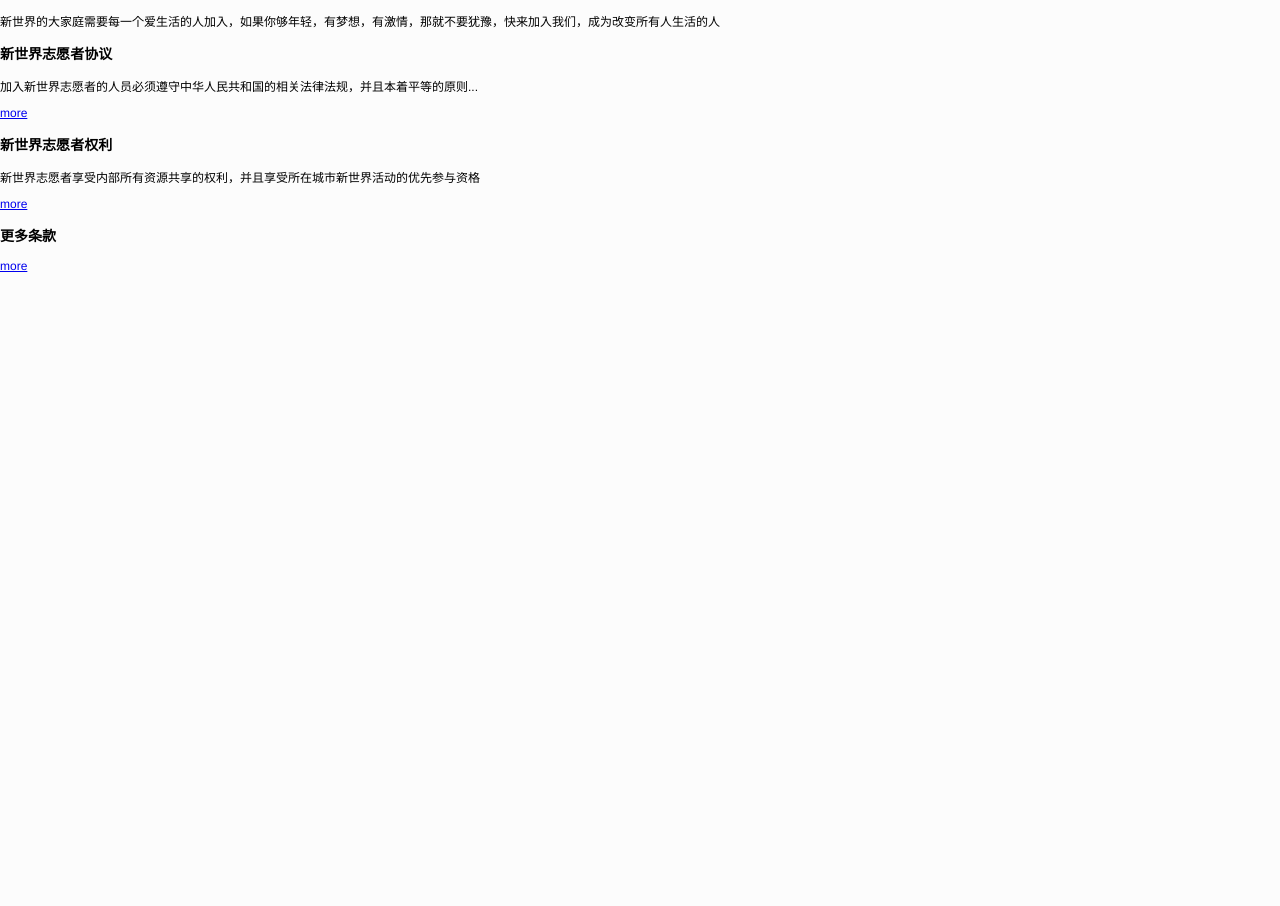
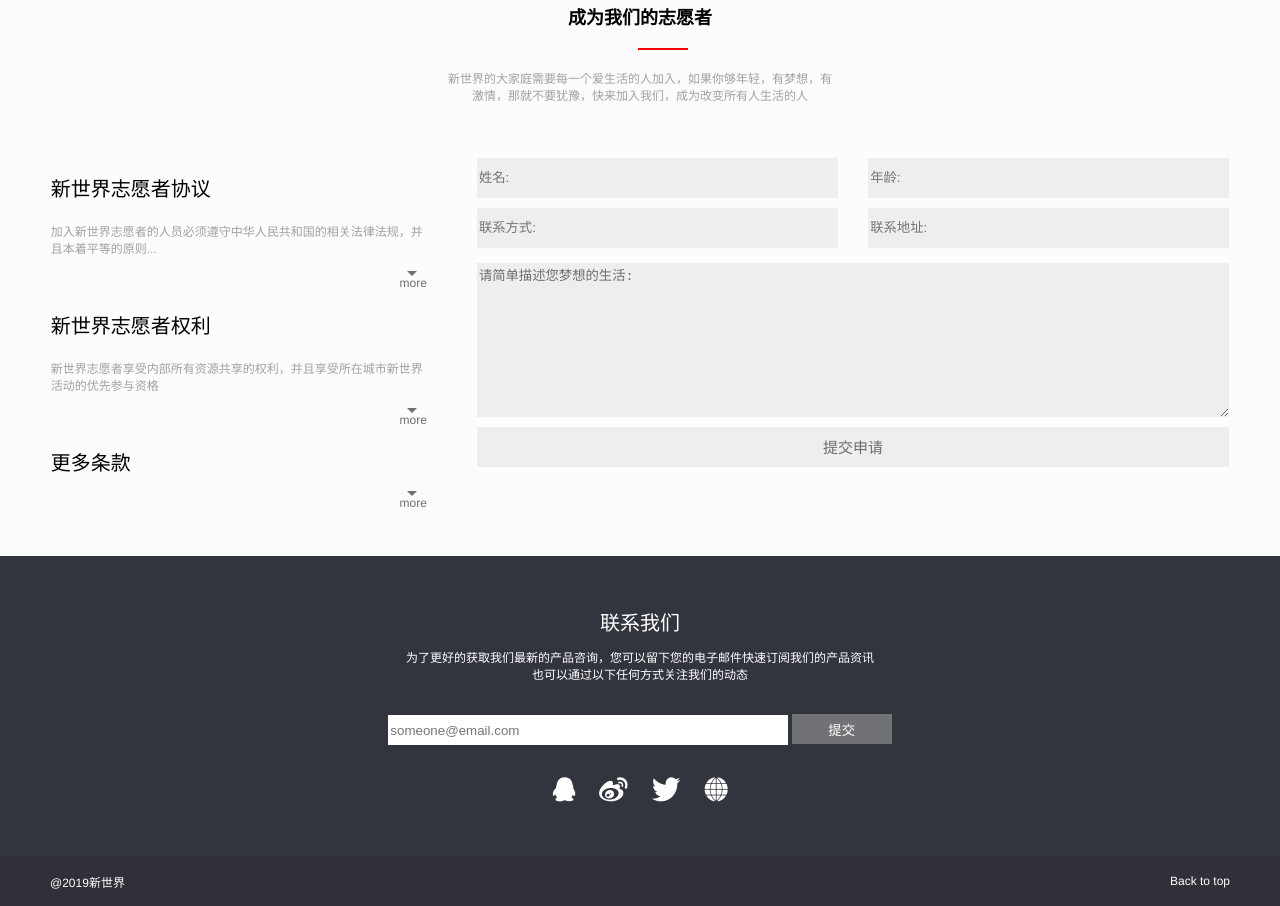
Before and after one commit to tears330/coding-lession, a plain HTML site: page lesson-3/index.html in a window 1280 px wide. Shown: the part 3154-4060 px from the top of the page. Before the commit the page ends 3427 px from the top, so only its background shows below. Drawn offline with Linux system fonts and the light colour scheme.

Commit message:
section-8

```diff
--- a/lesson-3/index.html
+++ b/lesson-3/index.html
@@ -175,6 +175,11 @@
                     新世界是个新世界新世界是个新世界新世界是个新世界新世界是个新世界
                     新世界是个新世界</p>
                 <a href="#" class="more-content">更多详情</a>
+                <div class="dot1">
+                  <span class="dot"></span>
+                  <span class="dot"></span>
+                  <span class="dot"></span>
+                </div>
             </div>
         </div>
         <div class="content-bottom">
@@ -195,7 +200,7 @@
         </div>
     </section>
     <section class="section-7">
-        <div>
+        <div class="join-text-wrapper">
             <h2>
                 成为我们的志愿者
             </h2>
@@ -203,8 +208,8 @@
                 新世界的大家庭需要每一个爱生活的人加入，如果你够年轻，有梦想，有激情，那就不要犹豫，快来加入我们，成为改变所有人生活的人
             </p>
         </div>
-    <div>
-        <div>
+        <div class="join">
+            <div class="join-info">
                 <h3>
                     新世界志愿者协议
                 </h3>
@@ -212,21 +217,51 @@
                     加入新世界志愿者的人员必须遵守中华人民共和国的相关法律法规，并且本着平等的原则...
                 </p>
                 <a href="#">more</a>
-        </div>
-        <div>
                 <h3>新世界志愿者权利</h3>
                 <p>
                     新世界志愿者享受内部所有资源共享的权利，并且享受所在城市新世界活动的优先参与资格
                 </p>
                 <a href="#">more</a>
-        </div>
-        <div>
                 <h3>更多条款</h3>
                 <a href="#">more</a>
             </div>
+            <div class="join-form">
+                <form>
+                    <div class="contact-info">
+                        <input type="text" placeholder="姓名:">
+                        <input type="text" placeholder="年龄:">
+                        <input type="text" placeholder="联系方式:">
+                        <input type="text" placeholder="联系地址:">
+                    </div>
+                    <textarea rows="10" cols="70">请简单描述您梦想的生活:</textarea>
+                    <button>提交申请</button>
+            </div>
+            </form>
+        </div>
         </div>
     </section>
-
+    <section class="section-8">
+        <h3>
+            联系我们
+        </h3>
+        <p>
+            为了更好的获取我们最新的产品咨询，您可以留下您的电子邮件快速订阅我们的产品资讯<br>也可以通过以下任何方式关注我们的动态
+        </p>
+        <form>
+            <input type="email" placeholder="someone@email.com">
+            <button>提交</button>
+        </form>
+        <div>
+            <img src="image/logo-1.png">
+            <img src="image/logo-2.png">
+            <img src="image/logo-3.png">
+            <img src="image/logo-4.png">
+        </div>
+    </section>
+    <footer>
+        <p>@2019新世界</p>
+        <a href="#">Back to top</a>
+    </footer>
 </body>
 
 </html>
--- a/lesson-3/style.css
+++ b/lesson-3/style.css
@@ -173,6 +173,7 @@ header .menu-wrapper li a:hover {
   padding: 0 30px;
 }
 .section-4 .select-wrapper {
+  height: 27px;
   box-sizing: border-box;
   position: relative;
 }
@@ -274,8 +275,8 @@ header .menu-wrapper li a:hover {
 }
 .section-6 .content-top .content-top-left::after {
   position: absolute;
-  top:50%;
-  right:0px;
+  top: 50%;
+  right: 0px;
   content: "";
   border-width: 20px;
   border-style: solid;
@@ -312,7 +313,7 @@ header .menu-wrapper li a:hover {
   color: rgba(132, 133, 134, 0.76);
 }
 .section-6 .content-top .content-top-right h2 span {
-  color:red;
+  color: red;
 }
 .section-6 .content-top .content-top-right a {
   border: 1px solid red;
@@ -323,9 +324,30 @@ header .menu-wrapper li a:hover {
   padding: 8px 0;
   transition: 650ms;
 }
- .content-top .content-top-right a:hover {
+.content-top .content-top-right a:hover {
   color: white;
   background-color: red;
+}
+.content-top-right .dot1 {
+  width: 100px;
+  display: flex;
+  justify-content: space-around;
+  padding-top: 30px;
+}
+.content-top-right .dot {
+  display: block;
+  border-radius: 50%;
+  background-color: white;
+  width: 10px;
+  height: 10px;
+  border: 1px solid rgba(132, 133, 134, 0.76);
+}
+.content-top-right .dot:first-child {
+  background-color: rgba(132, 133, 134, 0.76);
+}
+.content-top-right .dot:nth-child(2):hover,
+.content-top-right .dot:last-child:hover {
+  background-color: rgba(132, 133, 134, 0.76);
 }
 .section-6 .content-bottom {
   flex: 1;
@@ -354,7 +376,6 @@ header .menu-wrapper li a:hover {
   padding: 8px 0;
   text-align: center;
 }
-
 .section-6 .content-bottom .content-bottom-left a {
   border: 1px solid white;
   color: white;
@@ -364,7 +385,7 @@ header .menu-wrapper li a:hover {
   border: 1px solid red;
 }
 .section-6 .content-bottom .content-bottom-left {
-  background-color:rgba(214, 12, 12, 0.76);
+  background-color: rgba(214, 12, 12, 0.76);
   color: white;
 }
 .section-6 .content-bottom h2 {
@@ -378,14 +399,13 @@ header .menu-wrapper li a:hover {
   left: 80px;
   width: 50px;
   height: 2px;
-  background-color: rgba(244, 246, 248, 0.76)
+  background-color: rgba(244, 246, 248, 0.76);
 }
 .section-6 .content-bottom-middle h2::after {
-  background-color: rgba(77, 78, 78, 0.76)
+  background-color: rgba(77, 78, 78, 0.76);
 }
-
 .section-6 .content-bottom .content-bottom-right {
-  background:no-repeat center/100% url("image/section6bg2.jpg");
+  background: no-repeat center/100% url("image/section6bg2.jpg");
   background-size: cover;
   position: relative;
 }
@@ -398,6 +418,155 @@ header .menu-wrapper li a:hover {
   border-style: solid;
   border-left-color: white;
   border-top-color: transparent;
-  border-right-color:transparent;
+  border-right-color: transparent;
   border-bottom-color: transparent;
 }
+.section-7 {
+  height: 600px;
+  display: flex;
+  flex-direction: column;
+  justify-content: center;
+  align-items: center;
+  text-align: center;
+}
+.section-7 .join-text-wrapper {
+  padding-bottom: 50px;
+  width: 30%;
+}
+.section-7 .join-text-wrapper h2 {
+  padding-bottom: 40px;
+  position: relative;
+  margin: 0px;
+}
+.section-7 .join-text-wrapper h2::after {
+  content: "";
+  position: absolute;
+  top: 45px;
+  left: 190px;
+  width: 50px;
+  height: 2px;
+  display: block;
+  background-color: red;
+}
+.section-7 .join-text-wrapper p,
+.section-7 .join-info p {
+  margin: 0;
+  color: rgba(132, 133, 134, 0.76);
+}
+.section-7 .join {
+  display: flex;
+  text-align: left;
+  justify-content: center;
+}
+.section-7 .join-info {
+  width: 30%;
+  margin-right: 50px;
+}
+.section-7 .join-info h3 {
+  font-weight: normal;
+  font-size: 20px;
+}
+.section-7 .join-info a {
+  text-decoration: none;
+  color: rgba(66, 68, 68, 0.76);
+  display: block;
+  text-align: right;
+  margin-top: 20px;
+  position: relative;
+}
+.section-7 .join-info a::before {
+  content: "";
+  position: absolute;
+  top: -5px;
+  right: 10px;
+  border-width: 5px;
+  border-style: solid;
+  border-top-color: rgba(66, 68, 68, 0.76);
+  border-left-color: transparent;
+  border-right-color: transparent;
+  border-bottom-color: transparent;
+}
+.section-7 .join-form {
+  width: 60%;
+}
+.section-7 .join-form .contact-info {
+  width: 100%;
+  display: flex;
+  flex-wrap: wrap;
+  justify-content: space-between;
+}
+.section-7 .join-form input {
+  width: 48%;
+  height: 40px;
+  margin: 5px 0px;
+  background-color: #eee;
+  border: none;
+}
+.section-7 .join-form button {
+  width: 100%;
+  display: block;
+  font-size: 15px;
+  border: none;
+  background-color: #eee;
+  height: 40px;
+  color: rgba(66, 68, 68, 0.76);
+}
+.section-7 .join-form textarea {
+  width: 100%;
+  margin: 10px 0;
+  background-color: #eee;
+  border: none;
+  color: rgba(66, 68, 68, 0.76);
+}
+.section-8 {
+  height: 300px;
+  display: flex;
+  flex-direction: column;
+  justify-content: center;
+  align-items: center;
+  color: white;
+  text-align: center;
+  background-color: #32353e;
+}
+.section-8 h3 {
+  font-weight: normal;
+  font-size: 20px;
+  margin: 0px;
+}
+.section-8 input {
+  height: 30px;
+  width: 400px;
+  border: none;
+}
+.section-8 button {
+  padding: 0px;
+  height: 30px;
+  width: 100px;
+  color: white;
+  border: none;
+  background-color: rgba(132, 133, 134, 0.76);
+}
+.section-8 form {
+  padding: 20px 0;
+}
+.section-8 img {
+  margin: 0 10px;
+}
+footer {
+  padding: 0 50px;
+  box-sizing: border-box;
+  display: flex;
+  justify-content: space-between;
+  align-items: center;
+  height: 50px;
+  width: 100%;
+  background-color: #2f3038;
+}
+footer p {
+  margin: 0;
+  color: white;
+}
+footer a {
+  text-decoration: none;
+  color: white;
+}
```
Lines whose indentation alone changed are shown as unchanged.
